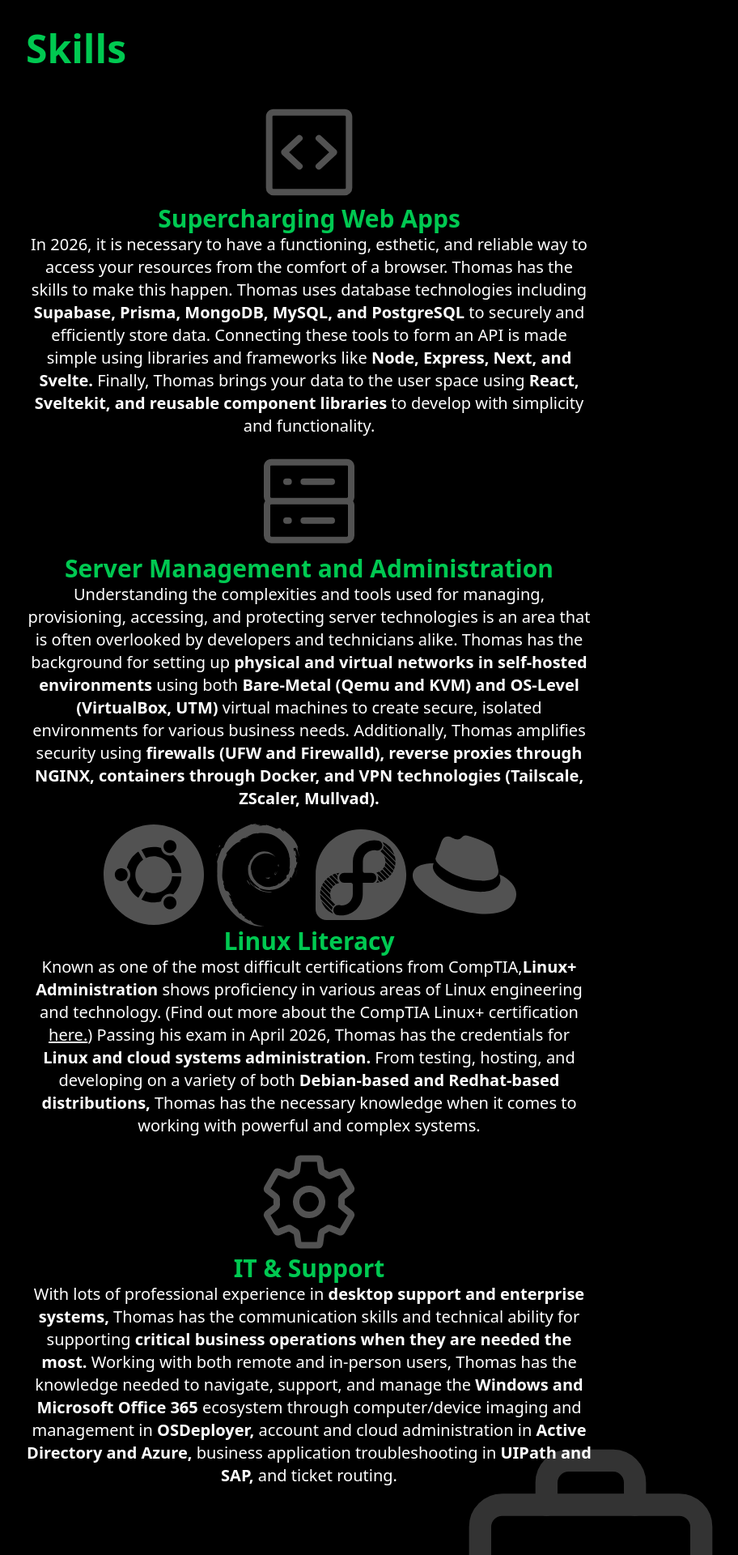
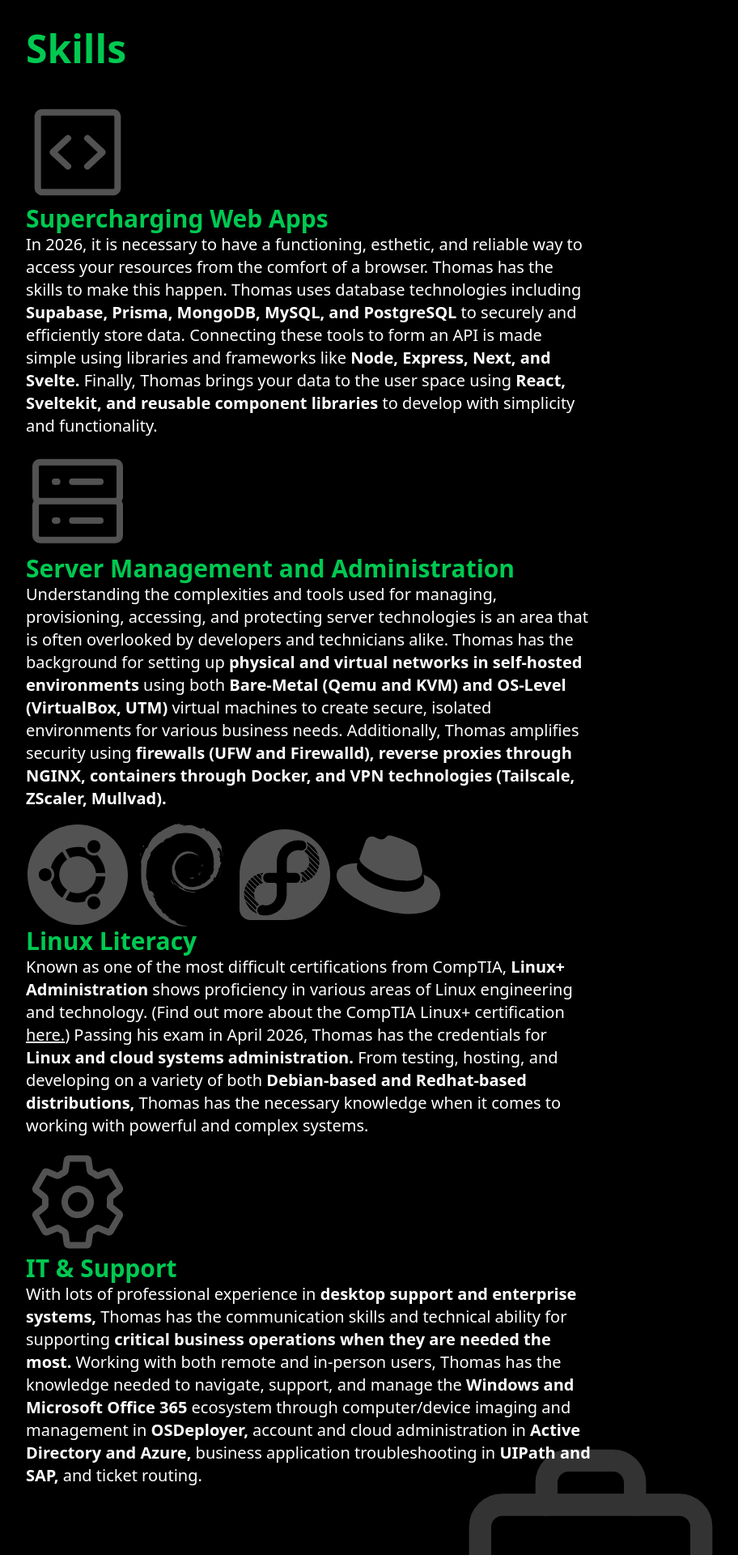
Before and after one commit to thomaswalsh1/personal-website-2.0, a React (Vite) app: page / in a window 1280 px wide. Shown: the part 1260-3180 px from the top of the page at 81% size, without its empty margins (258-1170 px from the left). Built offline with nearby package versions, Linux system fonts and the light colour scheme.

Commit message:
Skills Section Revamp

```diff
--- a/src/sections/Skillset.tsx
+++ b/src/sections/Skillset.tsx
@@ -36,14 +36,14 @@
         </div>
         <div
           id="skill-list"
-          className="flex flex-col w-full items-center gap-y-4 max-w-[700px]"
+          className="flex flex-col w-full items-center gap-y-4 max-w-[700px] text-left"
         >
           <motion.div
             initial={{ x: 40, opacity: 0 }}
             whileInView={{ x: 0, opacity: 1 }}
             transition={{ duration: 0.8, ease: "easeOut" }}
             viewport={{ once: true, amount: 0.2 }}
-            className="flex flex-col items-center"
+            className="flex flex-col items-left"
           >
             <GoCodeSquare className="w-32 h-32 opacity-32" />
             <span className="text-green-500 text-3xl font-semibold">
@@ -68,7 +68,7 @@
             whileInView={{ x: 0, opacity: 1 }}
             transition={{ duration: 0.8, ease: "easeOut" }}
             viewport={{ once: true, amount: 0.2 }}
-            className="flex flex-col items-center"
+            className="flex flex-col items-left"
           >
             <GoServer className="w-32 h-32 opacity-32" />
             <span className="text-green-500 text-3xl font-semibold">
@@ -97,7 +97,7 @@
             whileInView={{ x: 0, opacity: 1 }}
             transition={{ duration: 0.8, ease: "easeOut" }}
             viewport={{ once: true, amount: 0.2 }}
-            className="flex flex-col items-center"
+            className="flex flex-col items-left"
           >
             <div className="flex flex-row">
               <FaUbuntu className="w-32 h-32 opacity-32" />
@@ -110,7 +110,7 @@
             </span>
             <span className="text-xl">
               Known as one of the most difficult certifications from CompTIA,
-              <b>Linux+ Administration</b> shows proficiency in various areas of
+              <b> Linux+ Administration</b> shows proficiency in various areas of
               Linux engineering and technology. (Find out more about the CompTIA
               Linux+ certification{" "}
               <a
@@ -132,7 +132,7 @@
             whileInView={{ x: 0, opacity: 1 }}
             transition={{ duration: 0.8, ease: "easeOut" }}
             viewport={{ once: true, amount: 0.2 }}
-            className="flex flex-col items-center"
+            className="flex flex-col items-left"
           >
             <IoSettingsOutline className="w-32 h-32 opacity-32" />
             <span className="text-green-500 text-3xl font-semibold">
```
